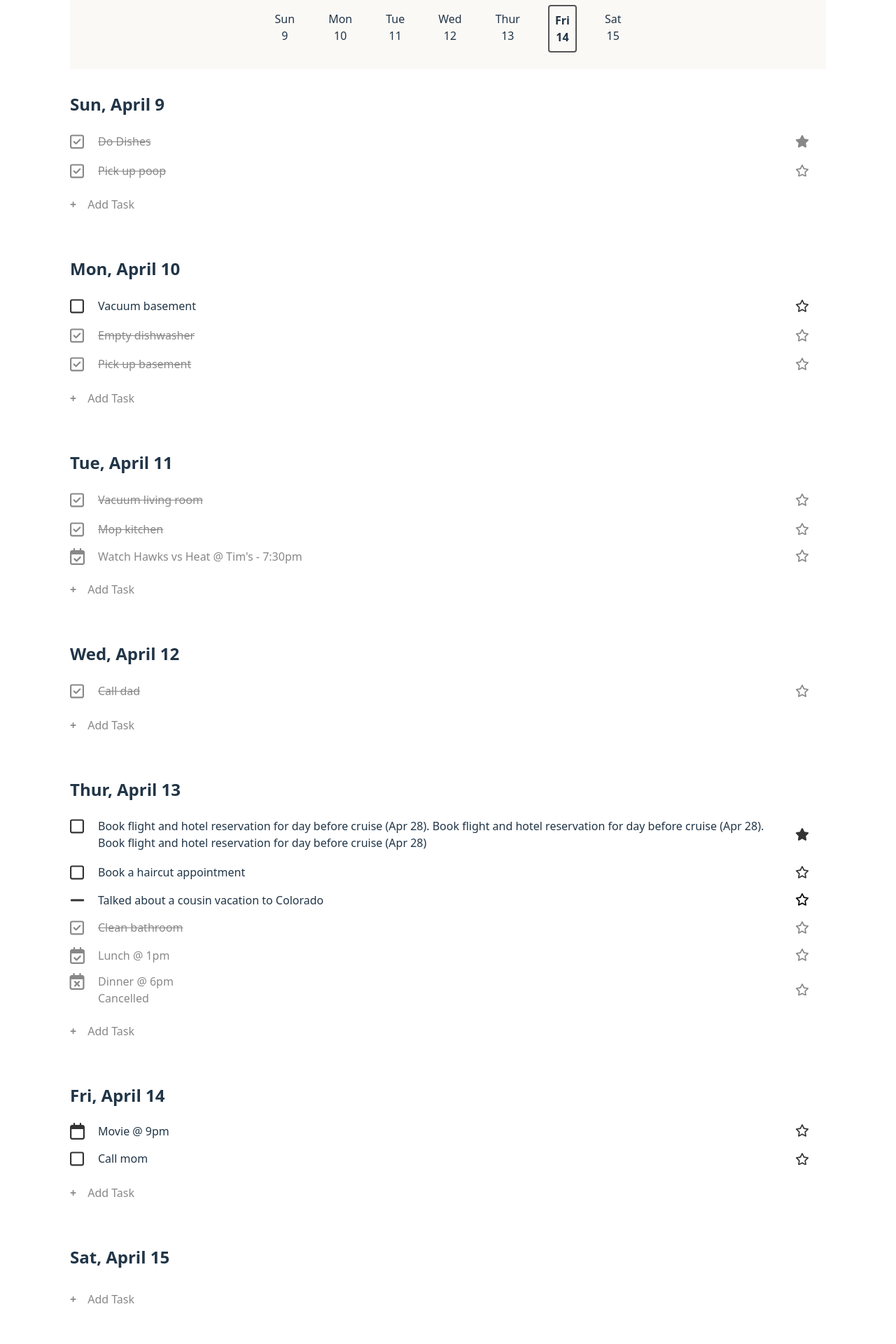
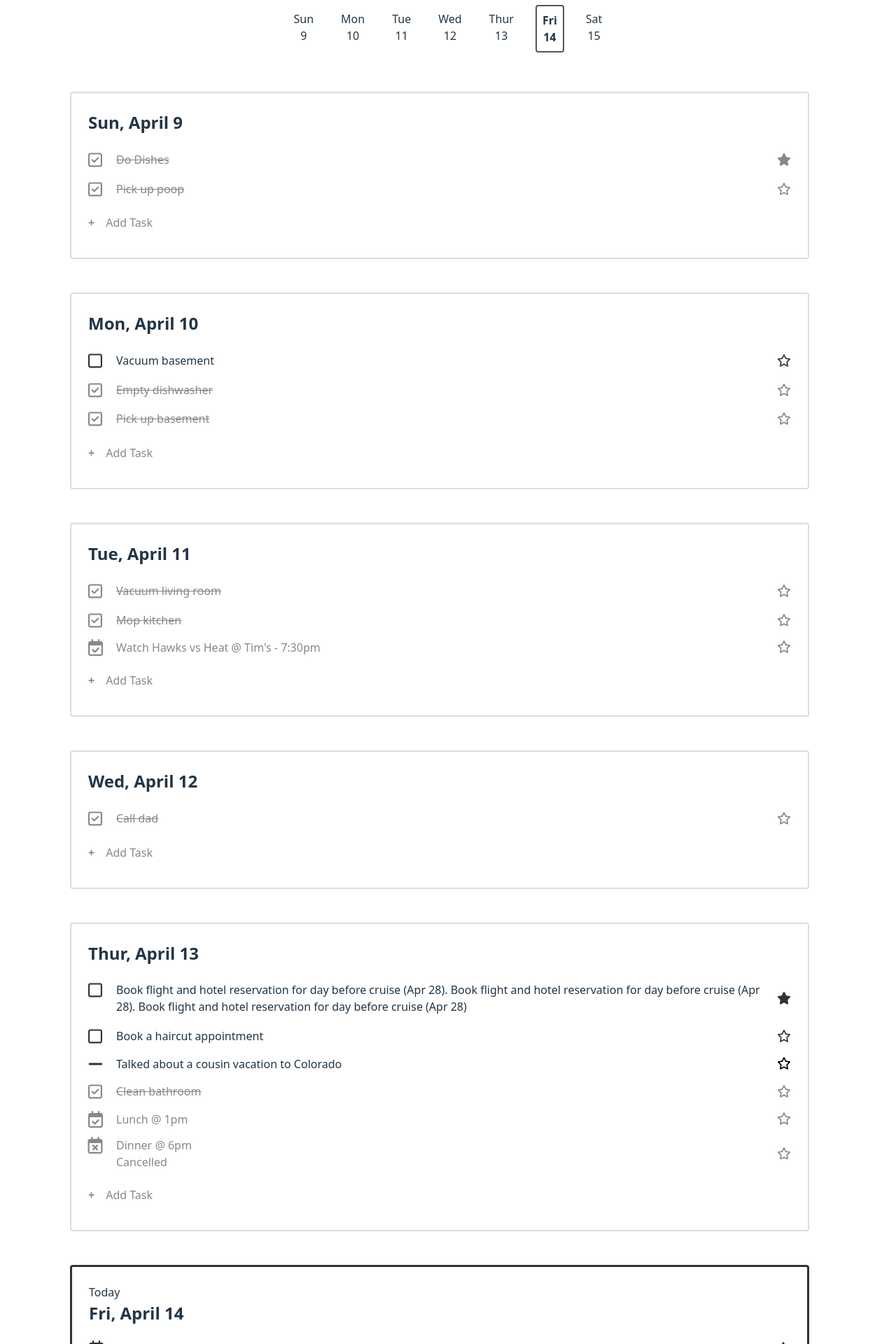
Before and after one commit to rezdelamasa/PocketBullets, a Vue app: page /weekly in a window 1280 px wide. Shown: the part 120-2040 px from the top of the page at 70% size. Built offline with nearby package versions, Linux system fonts and the light colour scheme; what vue-uuid would draw is missing.

Commit message:
feat: give Today subtitle to today list and style today list

```diff
--- a/src/pages/Weekly.vue
+++ b/src/pages/Weekly.vue
@@ -108,7 +108,9 @@ const createCalendar = () => {
                 </div>
             </div>
             <div class="weekly-view__content">
-                <div class="weekly-view__day" v-for="day in createCalendar()">
+                <div class="weekly-view__day" v-for="day in createCalendar()"
+                     :class="{ 'weekly-view__day--current' : day.isToday }">
+                    <p class="weekly-view__subtitle" v-if="day.isToday">Today</p>
                     <h2 class="weekly-view__title">{{ day.name }}, {{ monthName() }} {{ day.date }}</h2>
                     <div class="weekly-view__list">
                         <List :items="itemsStore.getDayItems(day.meta)"></List>
@@ -131,7 +133,7 @@ const createCalendar = () => {
 .weekly-view__header {
     position: sticky;
     top: 0;
-    background: #fbf9f6;
+    background: white;
     width: 100%;
     display: flex;
     flex-direction: column;
@@ -143,9 +145,17 @@ const createCalendar = () => {
     justify-content: flex-start;
 }
 
+.weekly-view__subtitle {
+    font-weight: normal;
+    margin: 0;
+    text-align: left;
+}
+
 .calendar {
     display: flex;
-    justify-content: center;
+    justify-content: space-between;
+    max-width: 480px;
+    margin: 0 auto;
 }
 
 .month {
@@ -157,7 +167,7 @@ const createCalendar = () => {
 .calendar__day {
     display: flex;
     flex-direction: column;
-    margin: 0 1rem;
+    margin: 0 auto;
     padding: 0.5rem;
 }
 
@@ -188,6 +198,17 @@ const createCalendar = () => {
 
 .weekly-view__day {
     margin-bottom: 3rem;
+    /*background: #f3f3f3;*/
+    border: 2px solid #ddd;
+    box-sizing: border-box;
+    padding: 1.5rem;
+    border-radius: 4px;
+}
+
+.weekly-view__day--current {
+    /*border: 2px solid #666;*/
+    background-color: white;
+    border: 3px solid #333;
 }
 
 .weekly-view__header {
```
